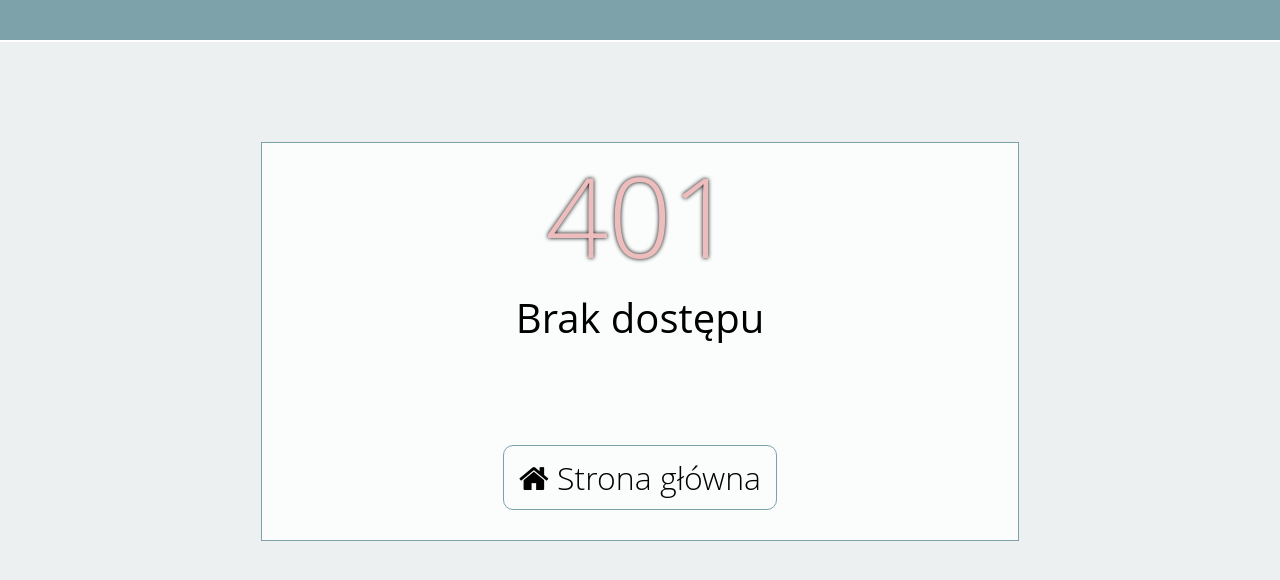
After one commit to FilipMatuszczak/FindBand, a Symfony app: template templates/bundles/TwigBundle/Exception/error401.html.twig in a window 1280 px wide. The commit adds this page. Shown: the top 580 px of the page. Run offline with Twig, Linux system fonts and the light colour scheme; the template is opened without the code that fills it, so the values that code supplies are empty; some libraries are stand-ins or nearby versions.

Commit message:
error templates added

```diff
--- a/public/web/styles/error.css
+++ b/public/web/styles/error.css
@@ -1,7 +1,7 @@
 
 body {
-	background-color: #39bbdb;
-	color: #fff;
+	background-color: #ECF0F1;
+	color: yellow;
 	padding-bottom: 0;
 	min-height: 100%;
 	font-family: 'Open Sans','Segoe UI';
@@ -9,60 +9,56 @@ body {
 }
 
 .error-header {
-	background: #fff;
-	height: 180px;
+	background: #7DA2AA;
+	height: 40px;
+	margin: -8px;
+	border-bottom: 2px solid white;
 }
 
 .error-container {
-	background: rgba(0,0,0,.05);
 	text-align: center;
 }
 
 .error-container h1 {
-	color: #39bbdb;
+	color: #EDBDBE;
+	text-shadow: black 0px 0px 4px;
 }
-
+.container{
+	background-color: rgba(255,255,255,0.8);
+	border: 1px solid #7DA2AA;
+	margin-right: 20%;
+	margin-left: 20%;
+}
 .error-container h1 {
 	font-size: 110px;
 	font-weight: 300;
-	margin: -103px 0 0 0;
+	margin: -3px 0 0 0;
 	text-align: center;
 }
 
-.error-divider {
-	margin-top: -27px;
-	padding: 30px 0;
-}
-
-.error-container h2 {
-	font-size: 58px;
-	font-weight: 300;
-	margin: 0;
-	text-transform: uppercase;
-}
-
 .error-container p.description {
-	color: #e5e5e5;
+	color: black;
 	font-size: 40px;
 	margin: 0;
 }
 
 .return-btn, .return-btn:hover {
-	border: 1px solid rgba(255,255,255,.3);
+	border: 1px solid #7DA2AA;
+	border-radius: 10px;
 	padding: 10px 15px;
 	margin-top: 100px;
 	margin-bottom: 30px;
 	display: inline-block;
-	-webkit-border-radius: 5px;
-	-webkit-background-clip: padding-box;
-	-moz-border-radius: 5px;
-	-moz-background-clip: padding;
-	border-radius: 5px;
-	background-clip: padding-box;
-	color: #fff;
-	font-size: 16px;
+
+	color: black;
+	font-size: 32px;
 	font-weight: 300;
+	text-decoration: none;
 }
 
 a:hover {
-	text-decoration: none;}
+	text-decoration: none;
+	background-color: rgba(0,0,0,0.05);
+	color: #EDBDBE;
+
+}
--- /dev/null
+++ b/templates/bundles/TwigBundle/Exception/error401.html.twig
@@ -0,0 +1,32 @@
+<!DOCTYPE html>
+<html>
+<head>
+    {% block stylesheets %}
+        <link href="{{ asset('web/styles/error.css') }}" rel="stylesheet" type="text/css"/>
+    {% endblock %}
+
+    <meta charset="utf-8">
+    <script src="https://unpkg.com/react/umd/react.development.js"></script>
+    <script src="https://unpkg.com/react-dom/umd/react-dom.development.js"></script>
+    <script src="https://unpkg.com/babel-standalone/babel.js"></script>
+
+    <link rel="stylesheet" href="https://cdnjs.cloudflare.com/ajax/libs/font-awesome/4.7.0/css/font-awesome.min.css">
+    <title>FindBand</title>
+</head>
+<body>
+<div class="error-header">
+</div>
+<br><br><br><br><br><br>
+<div class="container ">
+    <section class="error-container text-center">
+        <h1>401</h1>
+        <div class="error-divider">
+
+            <p class="description">Brak dostępu</p>
+        </div>
+        <a href=" " class="return-btn"><i class="fa fa-home"></i> Strona główna </a>
+    </section>
+</div>
+
+</body>
+</html>
```
Also changed, not shown: templates/bundles/TwigBundle/Exception/error403.html.twig (added, +32 -0 lines), templates/bundles/TwigBundle/Exception/error404.html.twig (added, +32 -0 lines), templates/bundles/TwigBundle/Exception/error500.html.twig (added, +32 -0 lines).
